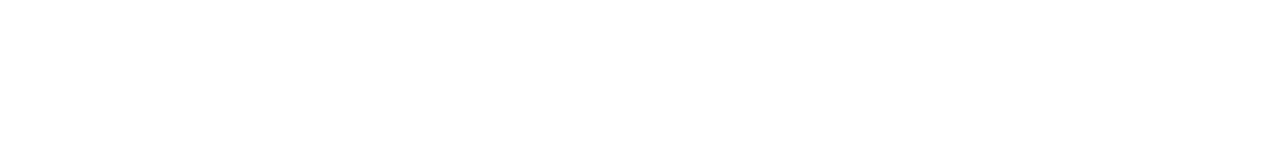
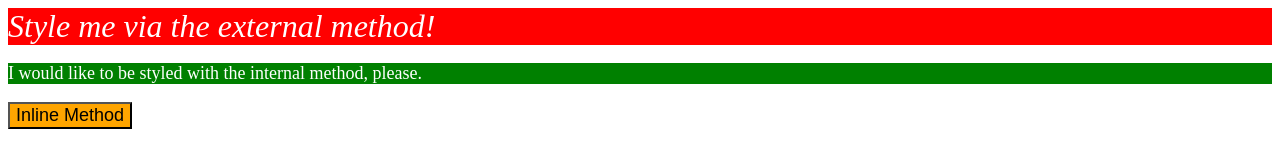
Before and after one commit to AbsoluteZero2398/CSS-Practice, a plain HTML site: page Index.html in a window 1280 px wide. Drawn offline with Linux system fonts and the light colour scheme.

Commit message:
Index.html

```diff
--- a/Index.html
+++ b/Index.html
@@ -6,13 +6,20 @@
 <html>
     <head>
         <meta charset="utf-8">
-        <title></title>
-        <link rel="Stylesheet.css" href="">
+        <title>Methods for Adding CSS</title>
+        <link rel="Stylesheet" href="Stylesheet.css">
+        <style>
+            p {
+                background-color: green;
+                color: white;
+                font-size: 18px;
+            }
+
+        </style>
     </head>
     <body>
-        <!--[if lt IE 7]>
-            <p class="browsehappy">You are using an <strong>outdated</strong> browser. Please <a href="#">upgrade your browser</a> to improve your experience.</p>
-        <![endif]-->
-
+        <div> Style me via the external method!</div>
+        <p> I would like to be styled with the internal method, please.</p>
+        <button style="background-color:orange; font-size: 18px;">Inline Method</button>
     </body>
 </html>
--- a/Stylesheet.css
+++ b/Stylesheet.css
@@ -0,0 +1,7 @@
+div {
+background-color: red;
+color: white;
+font-size: 32px;
+font-style: oblique;
+align-items: center;
+}
```
